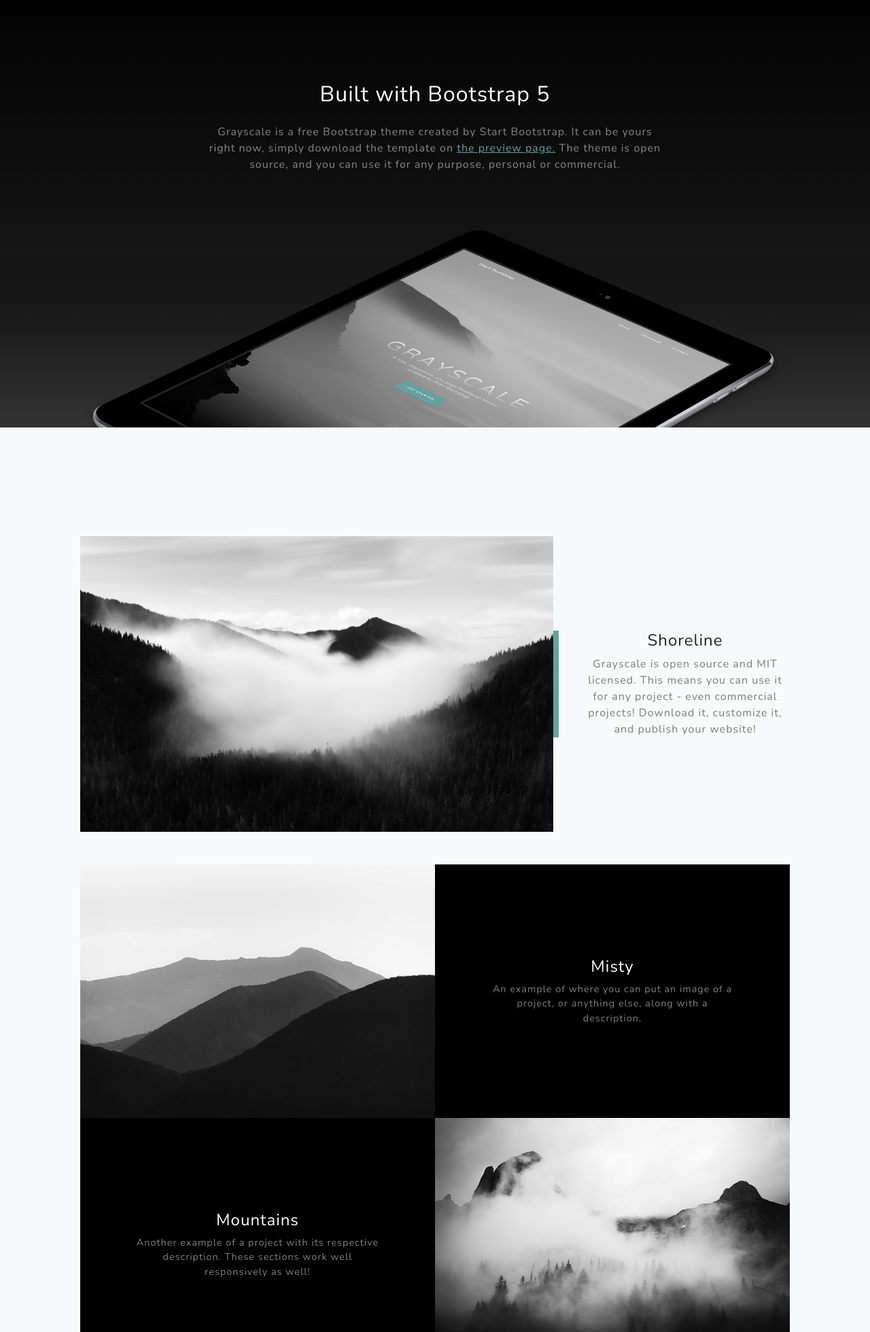
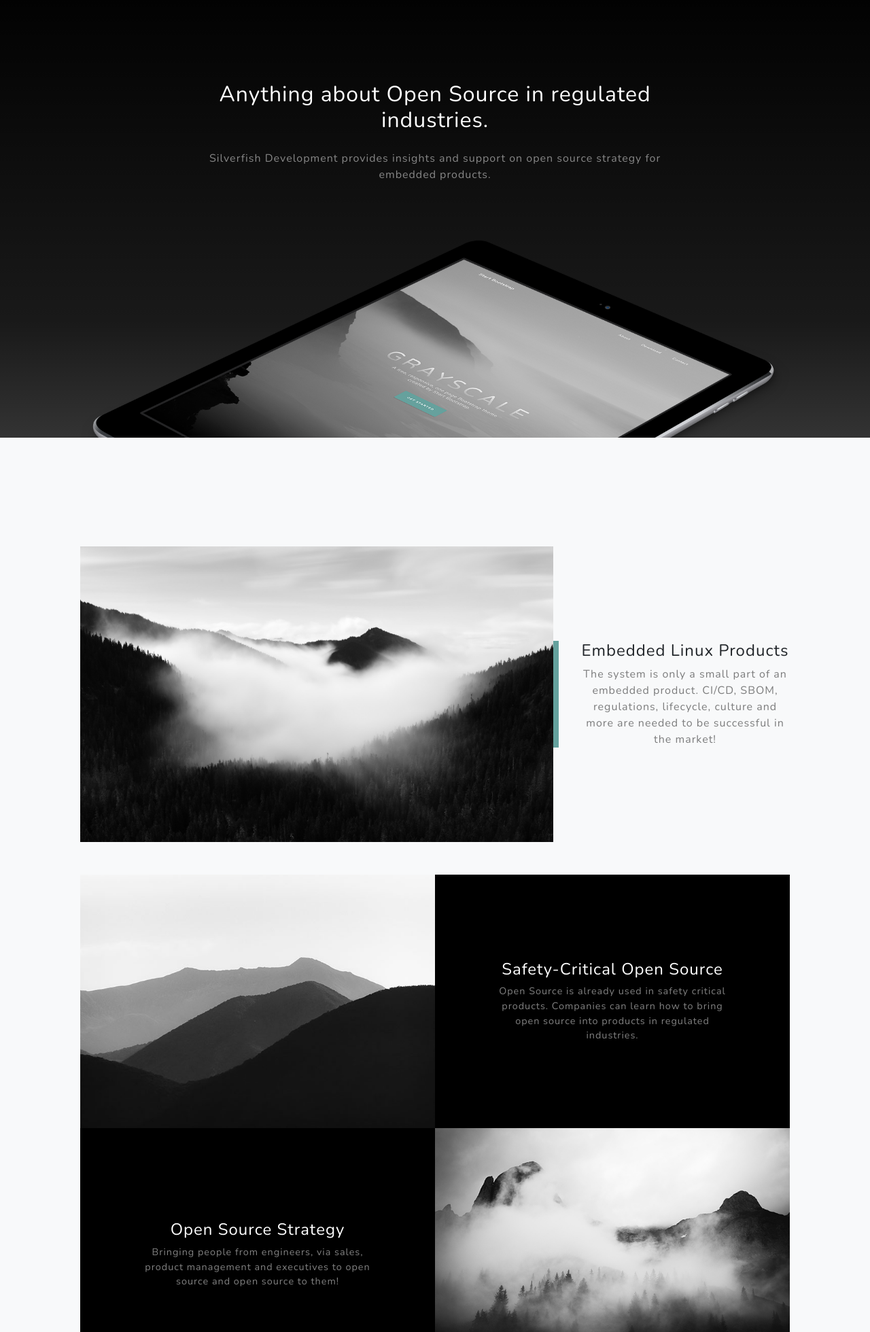
Before and after one commit to silverfish-dev/website, a plain HTML site: page index.html in a window 1280 px wide. Shown: the part 840-2800 px from the top of the page at 68% size. Drawn offline with nearby package versions, Linux system fonts and the light colour scheme.

Commit message:
Some first updated texts to replace dummies
Signed-off-by: Philipp Ahmann <philipp.open@gmail.com>

```diff
--- a/index.html
+++ b/index.html
@@ -5,7 +5,7 @@
         <meta name="viewport" content="width=device-width, initial-scale=1, shrink-to-fit=no" />
         <meta name="description" content="" />
         <meta name="author" content="" />
-        <title>Grayscale - Start Bootstrap Theme</title>
+        <title>Grayscale - Silverfish-Development</title>
         <link rel="icon" type="image/x-icon" href="assets/favicon.ico" />
         <!-- Font Awesome icons (free version)-->
         <script src="https://use.fontawesome.com/releases/v6.3.0/js/all.js" crossorigin="anonymous"></script>
@@ -38,8 +38,8 @@
             <div class="container px-4 px-lg-5 d-flex h-100 align-items-center justify-content-center">
                 <div class="d-flex justify-content-center">
                     <div class="text-center">
-                        <h1 class="mx-auto my-0 text-uppercase">Grayscale</h1>
-                        <h2 class="text-white-50 mx-auto mt-2 mb-5">A free, responsive, one page Bootstrap theme created by Start Bootstrap.</h2>
+                        <h1 class="mx-auto my-0 text-uppercase">Silverfish-Development</h1>
+                        <h2 class="text-white-50 mx-auto mt-2 mb-5">Safe. Open. Continuously.</h2>
                         <a class="btn btn-primary" href="#about">Get Started</a>
                     </div>
                 </div>
@@ -50,11 +50,9 @@
             <div class="container px-4 px-lg-5">
                 <div class="row gx-4 gx-lg-5 justify-content-center">
                     <div class="col-lg-8">
-                        <h2 class="text-white mb-4">Built with Bootstrap 5</h2>
+                        <h2 class="text-white mb-4">Anything about Open Source in regulated industries.</h2>
                         <p class="text-white-50">
-                            Grayscale is a free Bootstrap theme created by Start Bootstrap. It can be yours right now, simply download the template on
-                            <a href="https://startbootstrap.com/theme/grayscale/">the preview page.</a>
-                            The theme is open source, and you can use it for any purpose, personal or commercial.
+                        Silverfish Development provides insights and support on open source strategy for embedded products.
                         </p>
                     </div>
                 </div>
@@ -69,8 +67,8 @@
                     <div class="col-xl-8 col-lg-7"><img class="img-fluid mb-3 mb-lg-0" src="assets/img/bg-masthead.jpg" alt="..." /></div>
                     <div class="col-xl-4 col-lg-5">
                         <div class="featured-text text-center text-lg-left">
-                            <h4>Shoreline</h4>
-                            <p class="text-black-50 mb-0">Grayscale is open source and MIT licensed. This means you can use it for any project - even commercial projects! Download it, customize it, and publish your website!</p>
+                            <h4>Embedded Linux Products</h4>
+                            <p class="text-black-50 mb-0">The system is only a small part of an embedded product. CI/CD, SBOM, regulations, lifecycle, culture and more are needed to be successful in the market!</p>
                         </div>
                     </div>
                 </div>
@@ -81,8 +79,8 @@
                         <div class="bg-black text-center h-100 project">
                             <div class="d-flex h-100">
                                 <div class="project-text w-100 my-auto text-center text-lg-left">
-                                    <h4 class="text-white">Misty</h4>
-                                    <p class="mb-0 text-white-50">An example of where you can put an image of a project, or anything else, along with a description.</p>
+                                    <h4 class="text-white">Safety-Critical Open Source</h4>
+                                    <p class="mb-0 text-white-50">Open Source is already used in safety critical products. Companies can learn how to bring open source into products in regulated industries.</p>
                                 </div>
                             </div>
                         </div>
@@ -95,8 +93,8 @@
                         <div class="bg-black text-center h-100 project">
                             <div class="d-flex h-100">
                                 <div class="project-text w-100 my-auto text-center text-lg-right">
-                                    <h4 class="text-white">Mountains</h4>
-                                    <p class="mb-0 text-white-50">Another example of a project with its respective description. These sections work well responsively as well!</p>
+                                    <h4 class="text-white">Open Source Strategy</h4>
+                                    <p class="mb-0 text-white-50">Bringing people from engineers, via sales, product management and executives to open source and open source to them!</p>
                                 </div>
                             </div>
                         </div>
@@ -191,7 +189,7 @@
             </div>
         </section>
         <!-- Footer-->
-        <footer class="footer bg-black small text-center text-white-50"><div class="container px-4 px-lg-5">Copyright &copy; Your Website 2023</div></footer>
+        <footer class="footer bg-black small text-center text-white-50"><div class="container px-4 px-lg-5">Copyright &copy; Silverfish-Dev 2026</div></footer>
         <!-- Bootstrap core JS-->
         <script src="https://cdn.jsdelivr.net/npm/bootstrap@5.2.3/dist/js/bootstrap.bundle.min.js"></script>
         <!-- Core theme JS-->
```
Also changed, not shown: assets/favicon.ico.
